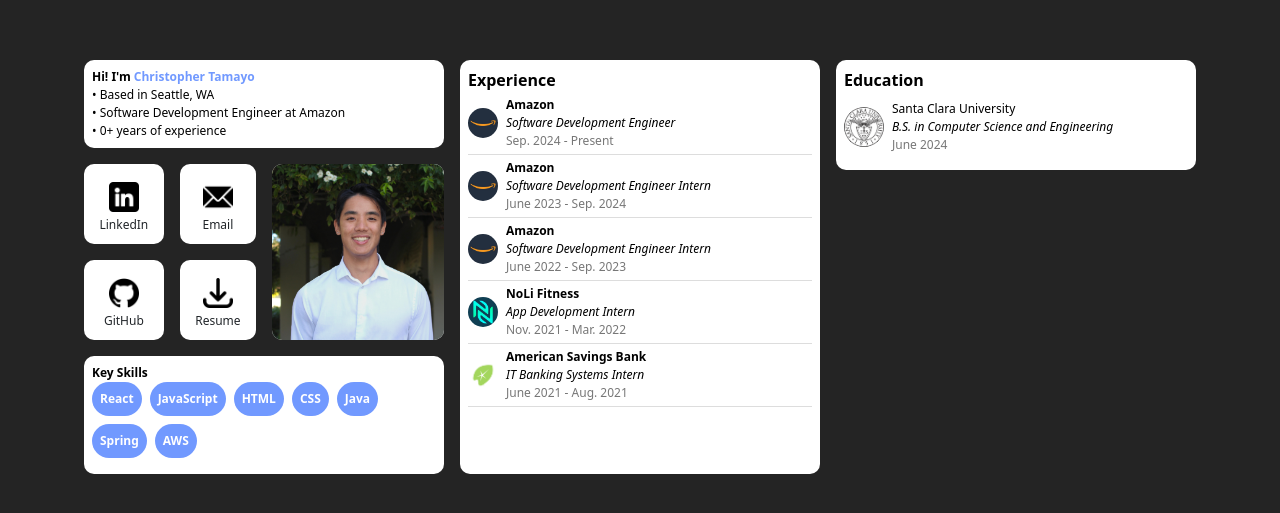
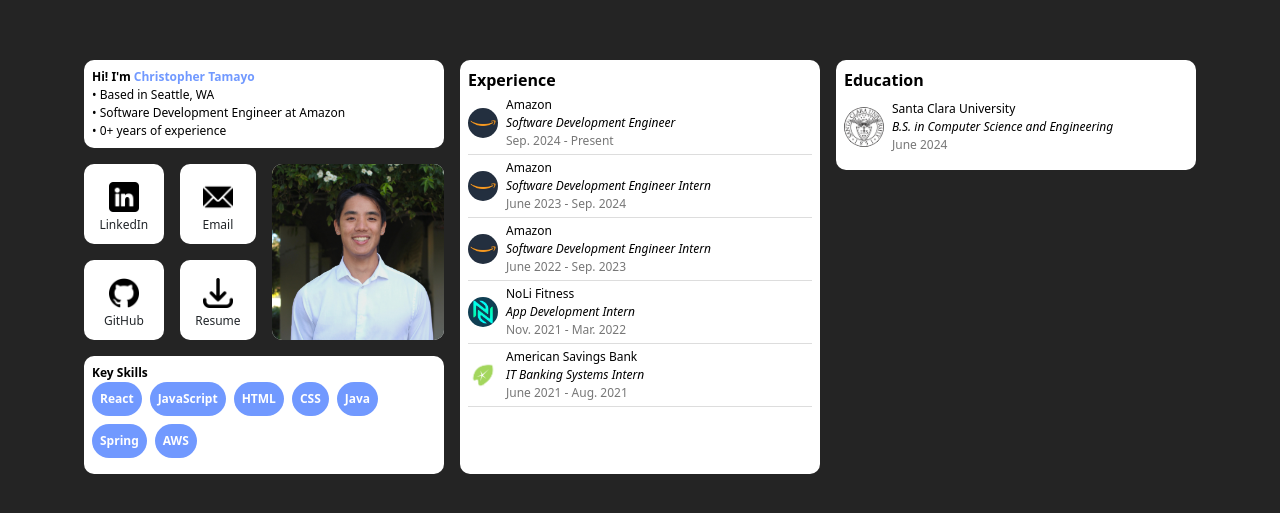
Before and after one commit to Chris-Tamayo/me, a React (Vite) app in the folder client/: page / in a window 1280 px wide. Shown: the part 133-646 px from the top of the page. Built offline with nearby package versions, Linux system fonts and the light colour scheme.

Commit message:
Unbold company names

```diff
--- a/client/src/components/Experience/Experience.jsx
+++ b/client/src/components/Experience/Experience.jsx
@@ -5,7 +5,7 @@
     <div className="d-flex flex-row align-items-center experience">
       <img src={logo} className="company-logo"></img>
       <div className="d-flex flex-column">
-        <p><strong>{company}</strong></p>
+        <p>{company}</p>
         <p><i>{role}</i></p>
         <p className="dates">{dates}</p>
       </div>
```
